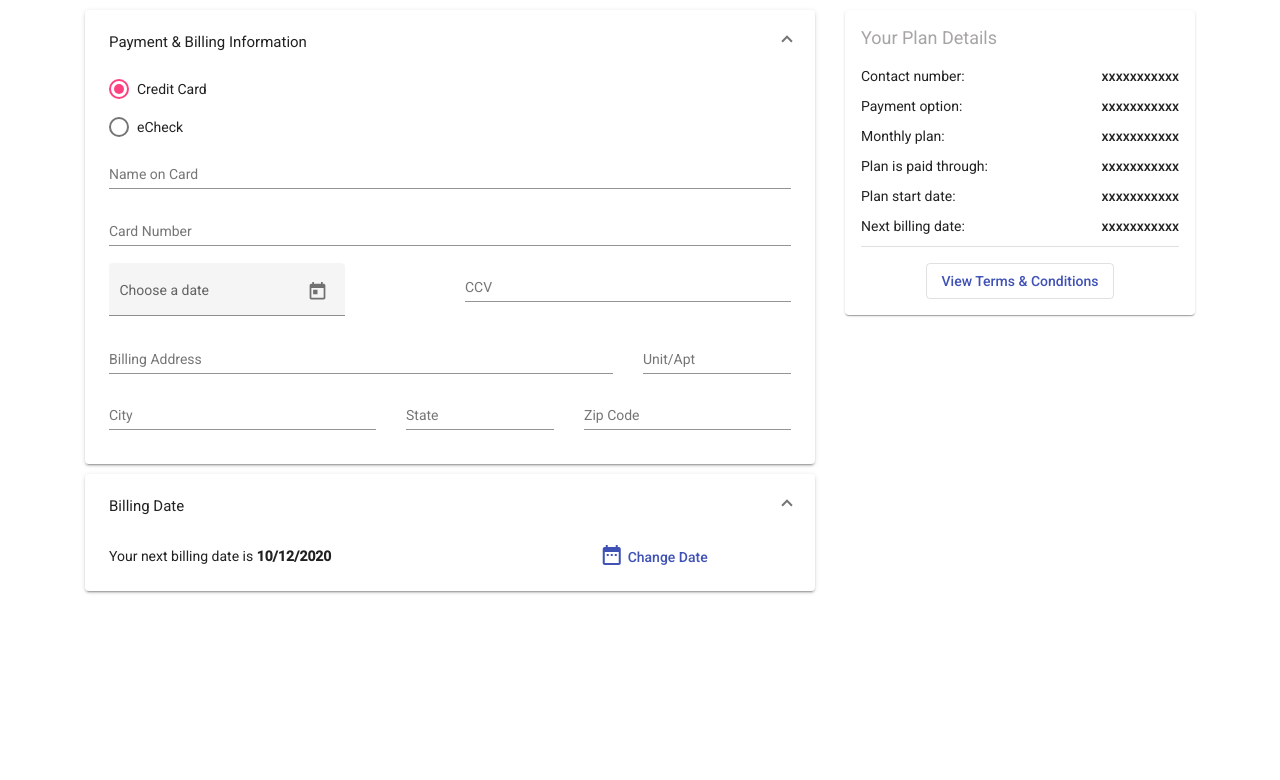
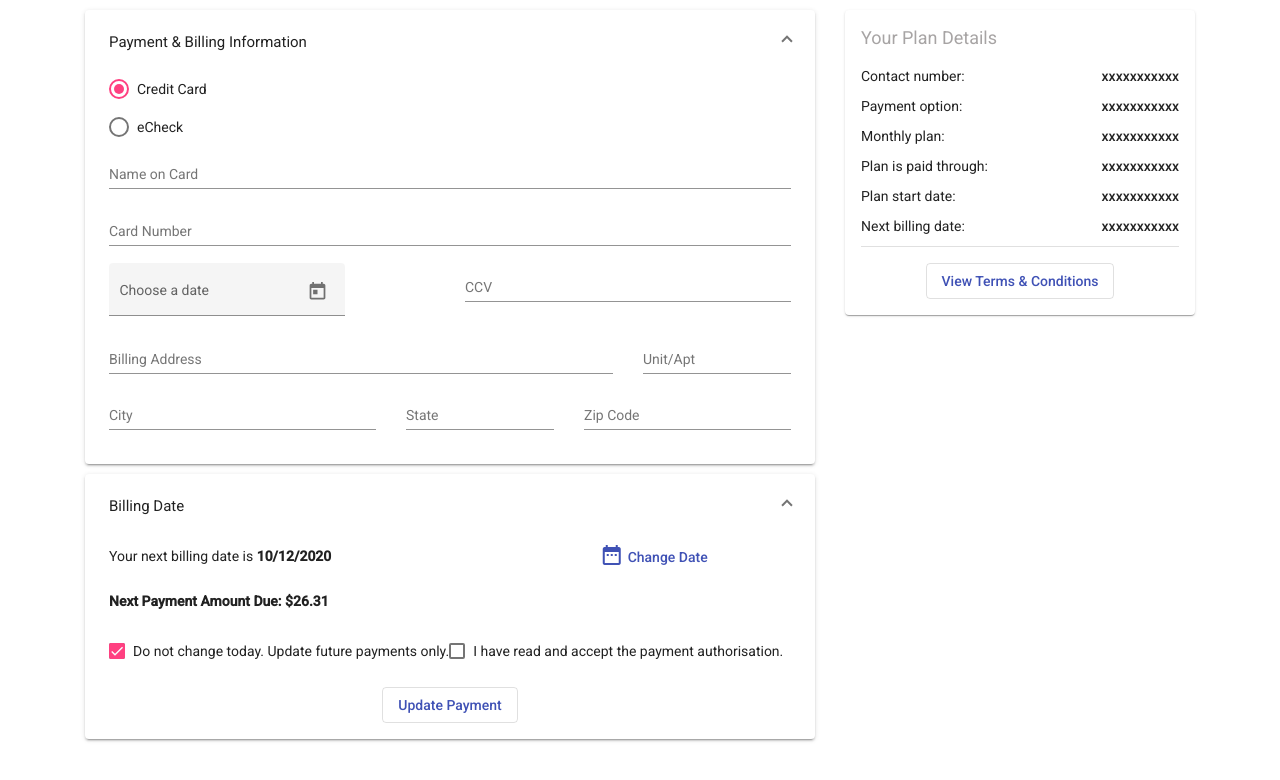
Before and after one commit to KareemaM/october-testing, an Angular app: page /payment-info in a window 1280 px wide. Shown: the top 780 px of the page. Built offline with nearby package versions, Linux system fonts and the light colour scheme.

Commit message:
Added checkboxes

```diff
--- a/src/app/payment-info/payment-info.component.html
+++ b/src/app/payment-info/payment-info.component.html
@@ -152,6 +152,24 @@
                             </button>
                         </div>
                     </div>
+                    <div class="row">
+                        <div class="col-md-12 mt-3">
+                            <p><b>Next Payment Amount Due: $26.31</b></p>
+                        </div>
+                    </div>
+                    <div class="row">
+                        <div class="col-md-12 mt-3">
+                            <section class="example-section">
+                                <mat-checkbox [checked]="true">Do not change today. Update future payments only.
+                                </mat-checkbox>
+                                <mat-checkbox>I have read and accept the payment authorisation.
+                                </mat-checkbox>
+                            </section>
+                        </div>
+                        <div class="col-md-12 text-center mt-3">
+                            <button mat-stroked-button color="primary">Update Payment</button>
+                        </div>
+                    </div>
                 </mat-expansion-panel>
             </mat-accordion>
         </div>
```
